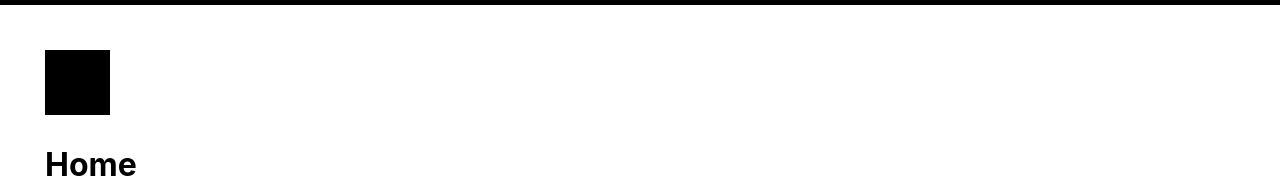
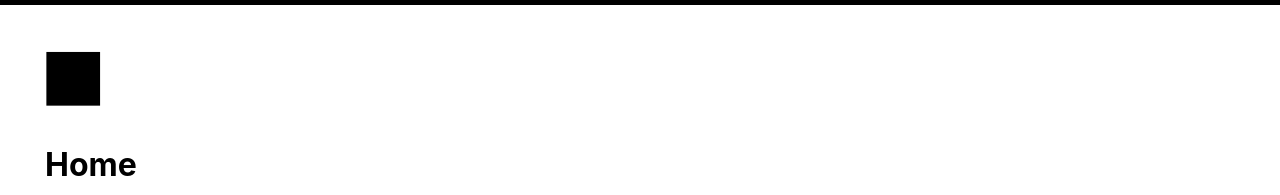
Before and after one commit to dm1sh/c-dmitriy.icu, a plain HTML site: page static/index.html in a window 1280 px wide. Shown: the top 195 px of the page. Drawn offline with Linux system fonts and the light colour scheme.

Commit message:
Switched from styled div to text logo

```diff
--- a/static/index.html
+++ b/static/index.html
@@ -12,7 +12,7 @@
 
 <body>
     <header>
-        <a href="/" id="logo"></a>
+        <a href="/" id="logo">&#9632;</a>
         <!-- <a id="modern" href="/modern"
             title="If you have modern browser, you can visit more fancy version of my site">Modernize</a> -->
     </header>
--- a/static/style.css
+++ b/static/style.css
@@ -39,10 +39,10 @@ header img {
 }
 
 #logo {
-  display: block;
-  height: 65px;
-  width: 65px;
-  background-color: var(--accent);
+  text-decoration: none;
+  font-size: 111px;
+  line-height: 65px;
+  margin-left: -5px;
 }
 
 /* header #modern {
```
Also changed, not shown: static/about/index.html (+1 -1 lines), static/articles/index.html (+1 -1 lines), static/contacts/index.html (+1 -1 lines), static/gallery/index.html (+1 -1 lines), static/projects/index.html (+1 -1 lines).
